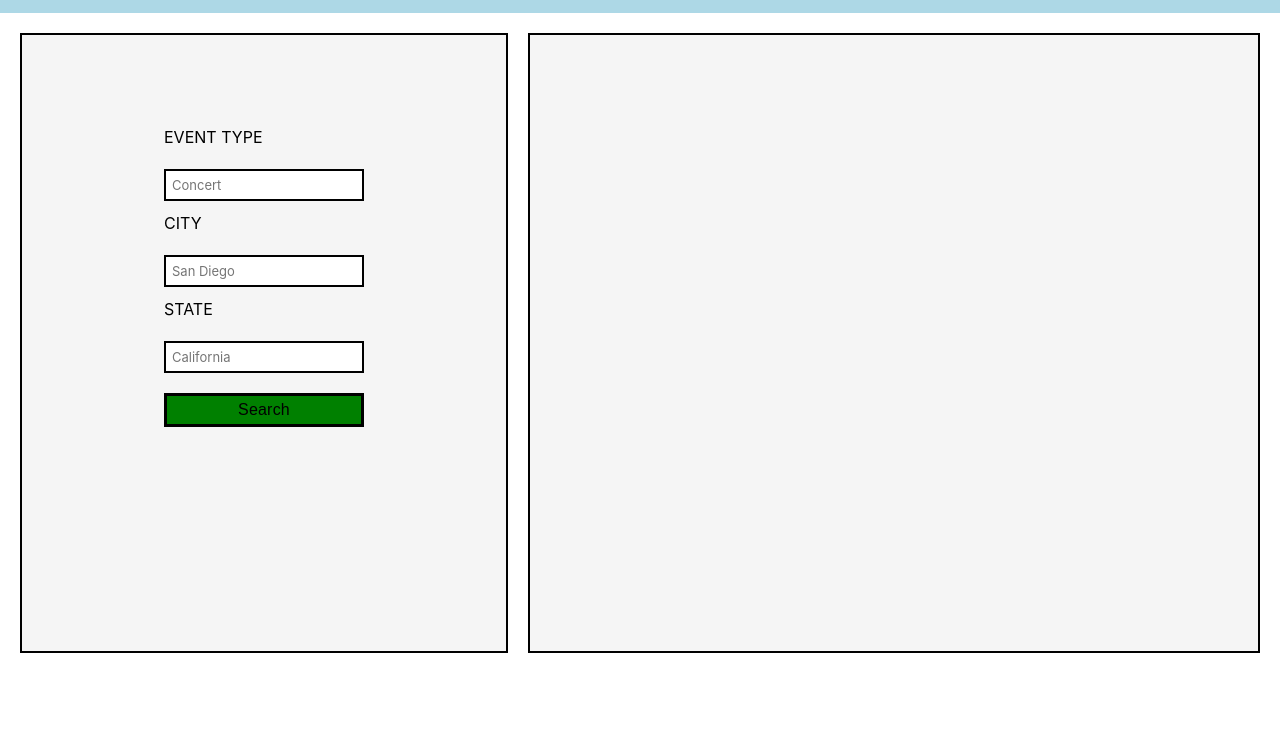
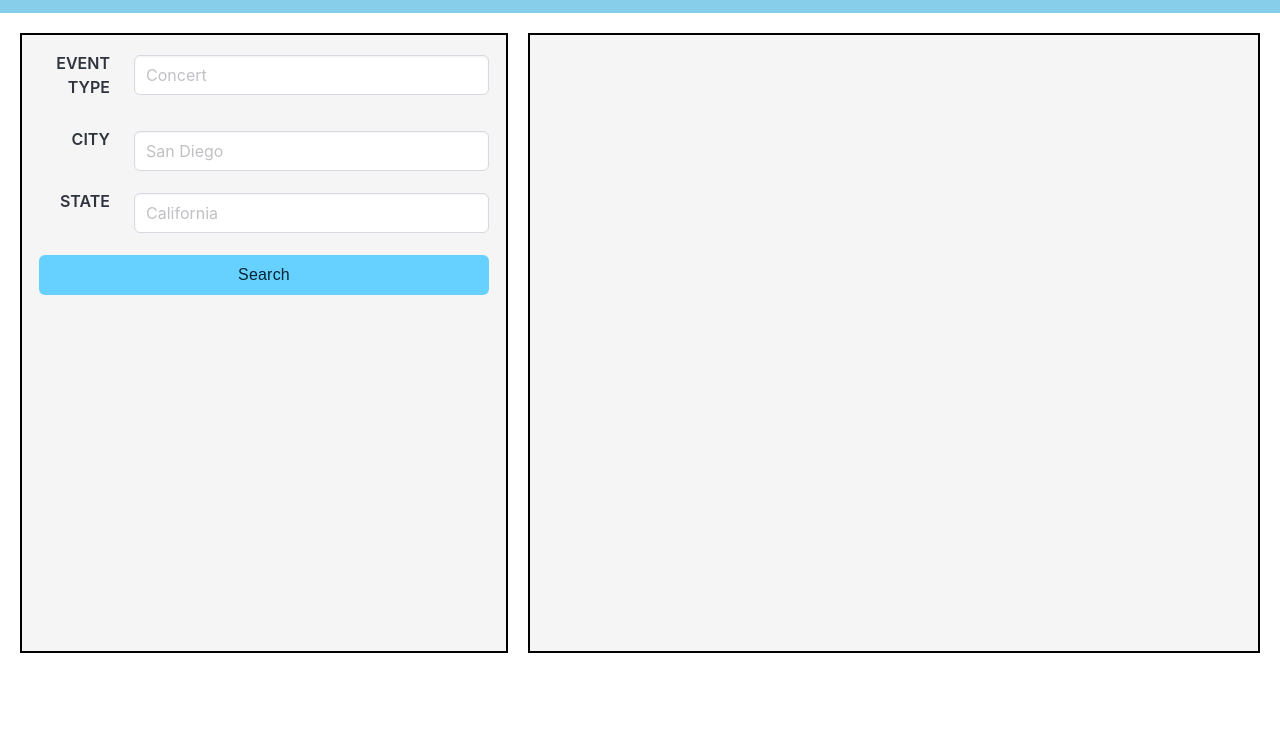
Before and after one commit to amritank/event-finder, a plain HTML site: page index.html in a window 1280 px wide. Shown: the part 67-800 px from the top of the page. Drawn offline with nearby package versions, Linux system fonts and the light colour scheme.

Commit message:
Added Bulma framework to the input fiels and color pallets

```diff
--- a/assets/css/style.css
+++ b/assets/css/style.css
@@ -6,13 +6,15 @@
 }
 
 :root {
-  --header-background-light: lightblue;
-
+  --bulma-size-medium: 1.25rem;
+  --bulma-title-color: skyblue;
+  --bulma-primary-bold: black;
 }
 
 header {
   height: 10vh;
-  background-color: var(--header-background-light);
+  background-color: var(--bulma-title-color);
+
 
 }
 
@@ -87,13 +89,23 @@ display: flex;
   flex-direction: column;
   align-items: center;
   position: relative;
-  padding-top: 90px;
+  padding-top: 10px;
+
+}
+
+
+#search-form{
+
+width: 450px;
+
+
+
 
 }
 
 button {
   background-color: green;
-  color: black;
+  color: var(--bulma-primary-bold);
   cursor: pointer;
   font-size: medium;
   letter-spacing: 0.21px;
@@ -104,15 +116,16 @@ button {
   font-family: Arial, Helvetica, sans-serif;
   border: solid black;
   display: block;
+  --bulma-size-medium: 1.5rem;
+}
 
-}
 
 
 
 li label {
   display: block;
   margin-bottom: 10px;
-  color: black;
+  color: hsl(0, 0%, 4%);
 
 }
 
@@ -129,3 +142,10 @@ input {
 padding-top: 10px;
 
 }
+
+
+#errorMsg {
+  display: none;
+  color: hsl(348, 100%, 61%);
+  margin-top: 10px;
+}
--- a/assets/js/script.js
+++ b/assets/js/script.js
@@ -0,0 +1,14 @@
+function validateForm() {
+    var eventType = document.getElementById('eventType').value;
+    var eventCity = document.getElementById('eventCity').value;
+    var eventState = document.getElementById('eventState').value;
+    var errorMsg = document.getElementById('errorMsg');
+
+    if (eventType === "" || eventCity === "" || eventState === "") {
+      errorMsg.style.display = 'block';
+    } else {
+      errorMsg.style.display = 'none';
+      // Performed the search action here
+      // document.getElementById('search-form').submit(); // Uncomment this line to submit the form
+    }
+  }
--- a/index.html
+++ b/index.html
@@ -1,6 +1,5 @@
 <!DOCTYPE html>
 <html lang="en">
-
 <head>
   <meta charset="UTF-8">
   <meta name="viewport" content="width=device-width, initial-scale=1.0">
@@ -11,54 +10,68 @@
 
   <link rel="stylesheet" href="./assets/css/style.css">
 </head>
-
 <body>
-
 <header>
-<h1> EventFinder</h1>
-
+  <h1>EventFinder</h1>
 </header>
 
 <main>
+  <div id="eventSearchContainer">
+    <div id="form-container">
+      <form id="search-form">
+        <ul>
+          <li class="field is-horizontal">
+            <div class="field-label is-normal">
+              <label class="label" for="event-type">EVENT TYPE</label>
+            </div>
+            <div class="field-body">
+              <div class="field">
+                <div class="control">
+                  <input id="eventType" class="input" type="text" placeholder="Concert">
+                </div>
+              </div>
+            </div>
+          </li>
+          <li class="field is-horizontal">
+            <div class="field-label is-normal">
+              <label class="label" for="event-city">CITY</label>
+            </div>
+            <div class="field-body">
+              <div class="field">
+                <div class="control">
+                  <input id="eventCity" class="input" type="text" placeholder="San Diego">
+                </div>
+              </div>
+            </div>
+          </li>
+          <li class="field is-horizontal">
+            <div class="field-label is-normal">
+              <label class="label" for="event-state">STATE</label>
+            </div>
+            <div class="field-body">
+              <div class="field">
+                <div class="control">
+                  <input id="eventState" class="input" type="text" placeholder="California">
+                </div>
+              </div>
+            </div>
+          </li>
+          <li id="button" class="field">
+            <p id="errorMsg" class="help is-danger">Alert</p>
+            <div class="control">
+              <button type="button" class="button is-info" onclick="validateForm()">Search</button>
+            </div>
 
-  <div id="eventSearchContainer">
-   <div id = "form-container">
-    <form id="search-form">
-     <ul>
-
-      <li>
-        <label for="event-type">EVENT TYPE</label>
-        <input id="eventType" class="form-input" type="text" placeholder="Concert">
-      </li>
-
-      <li>
-        <label for="event-city">CITY</label>
-        <input id="eventCity" class="form-input" type="text" placeholder="San Diego">
-      </li>
-
-      <li>
-        <label for="event-state">STATE</label>
-        <input id="eventState" class="form-input" type="text" placeholder="California">
-      </li>
-
-      <li id = button>
-      <button class="btn-info">Search</button>
-      </li>
-    </form>
+          </li>
+        </ul>
+      </form>
     </div>
   </div>
 
-  <div id="eventResultsContainer" class="result-box">
-
-  </div>
-
-
-
-
+  <div id="eventResultsContainer" class="result-box"></div>
 </main>
 
+<script src="./assets/js/script.js"></script>
 
-
-  <script src="./assets/js/script.js"></script>
 </body>
 </html>
```
